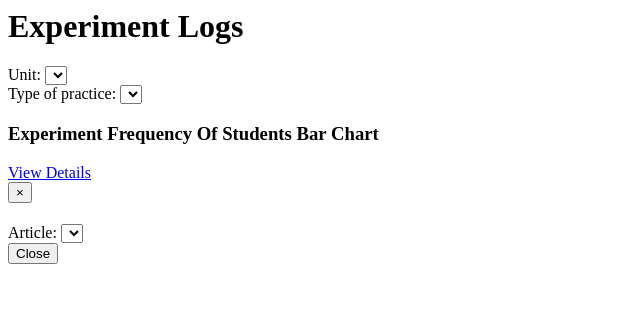
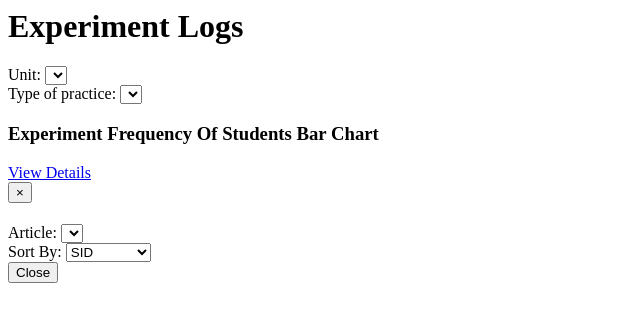
Before and after one commit to Boomgeek/mysqlreport, a PHP site: page /moodle/source/content/experiment_logs.php in a window 1280 px wide. Shown: the top 322 px of the page, without its empty margins (0-640 px from the left). Run offline with PHP 8.4, Linux system fonts and the light colour scheme; lists and menus that the app fills with data are empty.

Commit message:
เพิ่มส่วน sort เข้ามูลใน view detail

```diff
--- a/source/content/experiment_logs.php
+++ b/source/content/experiment_logs.php
@@ -51,6 +51,13 @@
 									<label>Article:</label>
 					     			<select id="article-Filter" class="form-control"></select>
 								</div>
+								<div class="col-md-6">
+									<label>Sort By:</label>
+					     			<select id="sort-Filter" class="form-control">
+					     				<option value="1">SID</option>
+					     				<option value="2">Frequency</option>
+					     			</select>
+								</div>
 							</div>
 						</div>
 					</div>
--- a/source/js/content_experiment_logs.js
+++ b/source/js/content_experiment_logs.js
@@ -20,6 +20,11 @@ $(document).ready(function (){
     $('#article-Filter').change(function() {
         callExperimentDetails();
     });
+
+    $('#sort-Filter').change(function() {
+        callExperimentDetails();
+    });
+
     $('#viewDetails-btn').click(function() {
         var logo = "<span class='fa fa-fw fa-flask' aria-hidden='true'></span>";
         var title = logo+" Experiment Details of Unit "+$("#unit-Filter").val()+" ["+$("#type-Filter").val()+"]";
@@ -36,7 +41,7 @@ function callExperimentDetails(){
         $.ajax({
             url: "./source/php/model_experiment_logs.php",
             type: "POST",
-            data: "mode=callExperimentDetails&unit="+$("#unit-Filter").val()+"&type="+$("#type-Filter").val()+"&article="+$("#article-Filter").val(),
+            data: "mode=callExperimentDetails&unit="+$("#unit-Filter").val()+"&type="+$("#type-Filter").val()+"&article="+$("#article-Filter").val()+"&sort="+$('#sort-Filter').val(),
             success: function(result) {
                 var res = result.split(":");
                 if(res[0]== "Error"){
```
Also changed, not shown: source/php/model_experiment_logs.php (+16 -6 lines).
